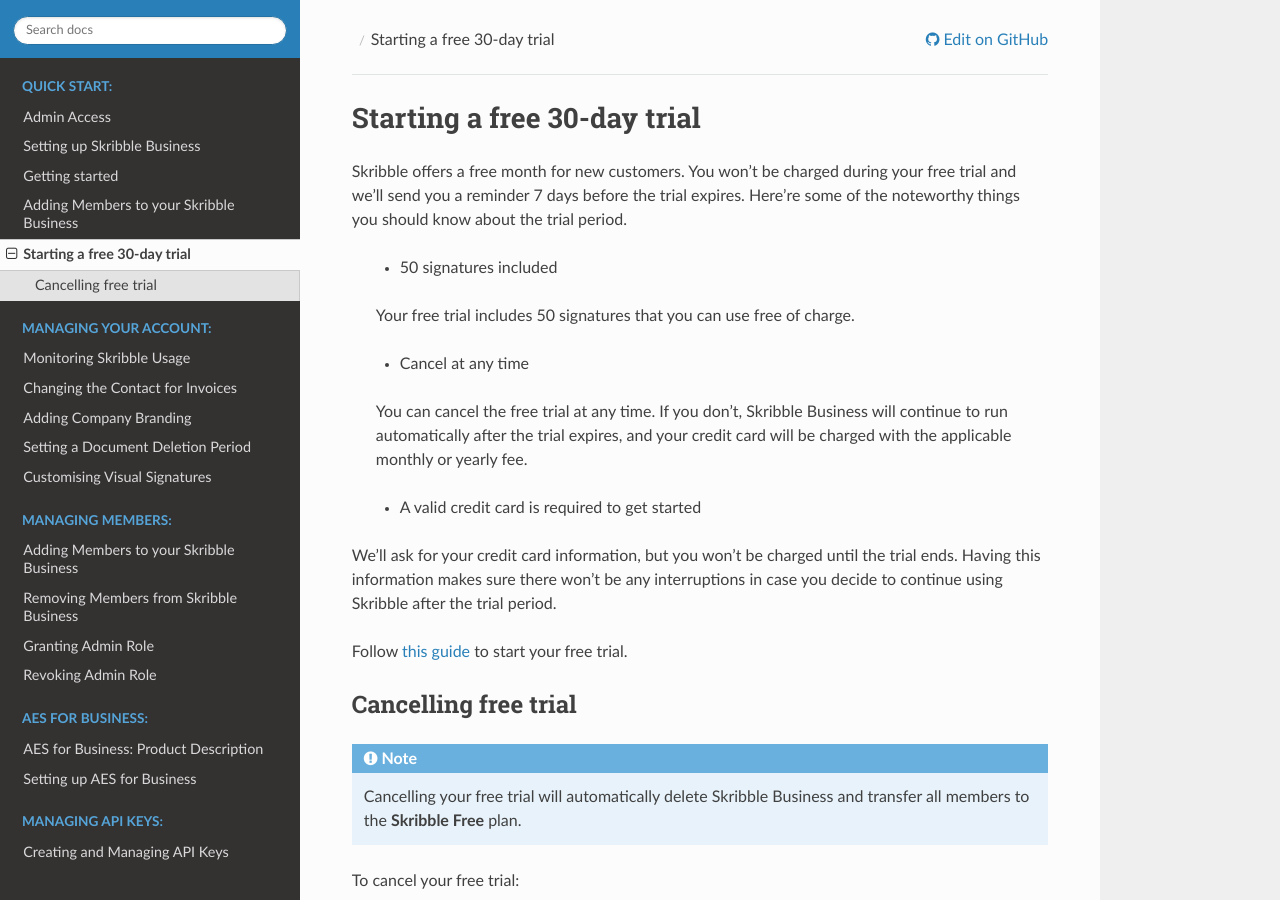
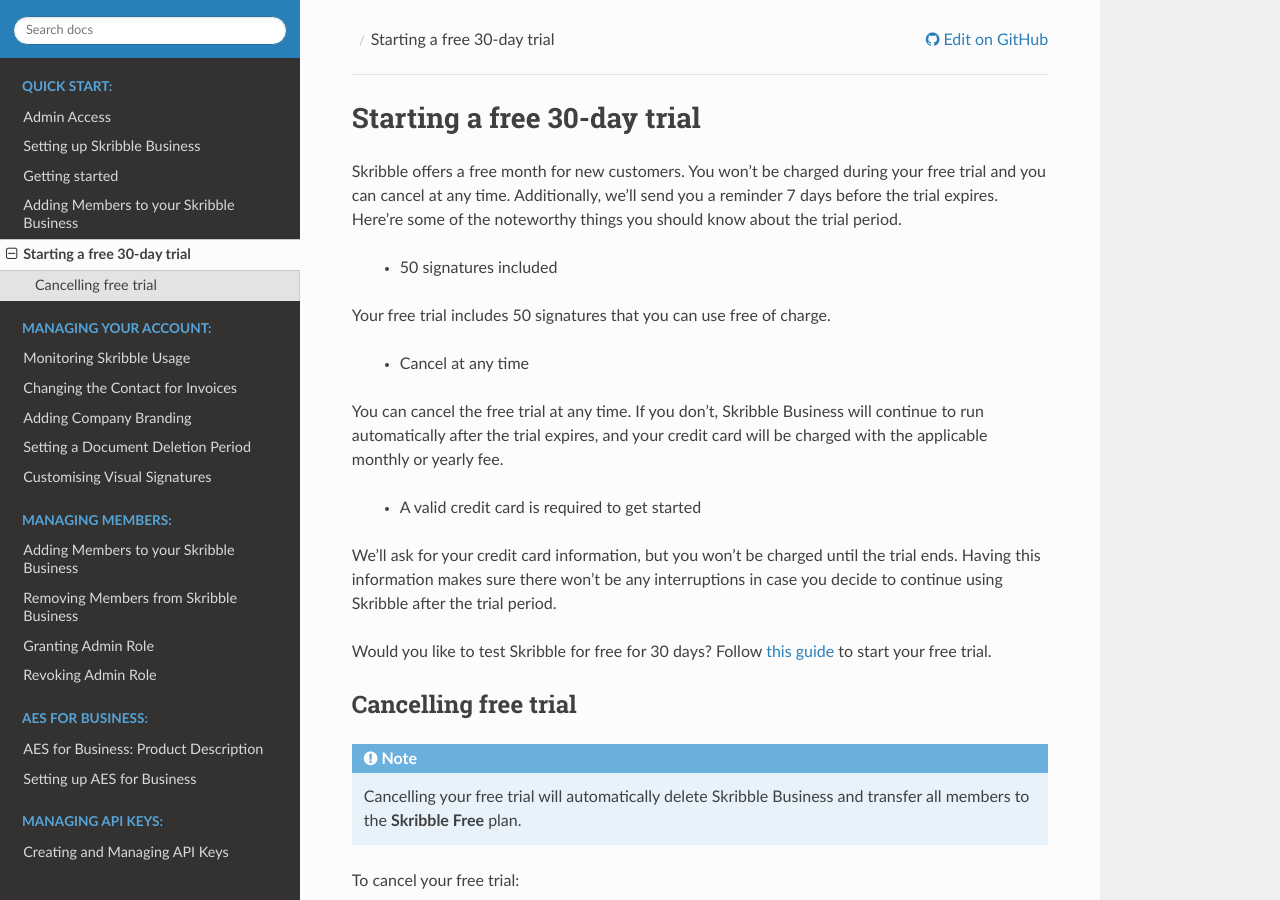
Before and after one commit to matthieu-bt/business-guide, a Sphinx documentation site: the page built from source/quickstart/trial.rst, in a window 1280 px wide and 900 px high. Built offline with Sphinx 7.4.7 and the Read the Docs theme 2.0.0, drawn with Linux system fonts in a browser that asks for light colours.

Commit message:
Spacing issues
another try to correct spacing issues

```diff
--- a/source/quickstart/trial.rst
+++ b/source/quickstart/trial.rst
@@ -4,22 +4,19 @@
 Starting a free 30-day trial
 ============================
 
-Skribble offers a free month for new customers. You won’t be charged during your free trial and we’ll send you a reminder 7 days before the trial expires.
+Skribble offers a free month for new customers. You won’t be charged during your free trial and you can cancel at any time. Additionally, we’ll send you a reminder 7 days before the trial expires.
 Here’re some of the noteworthy things you should know about the trial period.
 
   - 50 signatures included
-
-  Your free trial includes 50 signatures that you can use free of charge.
+Your free trial includes 50 signatures that you can use free of charge.
 
   - Cancel at any time
-
-  You can cancel the free trial at any time. If you don’t, Skribble Business will continue to run automatically after the trial expires, and your credit card will be charged with the applicable monthly or yearly fee.
+You can cancel the free trial at any time. If you don’t, Skribble Business will continue to run automatically after the trial expires, and your credit card will be charged with the applicable monthly or yearly fee.
 
   - A valid credit card is required to get started
-
 We’ll ask for your credit card information, but you won’t be charged until the trial ends. Having this information makes sure there won’t be any interruptions in case you decide to continue using Skribble after the trial period.
 
-Follow `this guide`_ to start your free trial.
+Would you like to test Skribble for free for 30 days? Follow `this guide`_ to start your free trial.
 
 .. _this guide: https://docs.skribble.com/business-admin/quickstart/upgrade.html
 
@@ -39,6 +36,7 @@
     :class: with-shadow
 
 
+
 - Navigate to **Current plan** and click the **pencil** icon
 
 
@@ -47,15 +45,17 @@
 
 
 
+
 - Click **Cancel free trial**
 
 
-   .. image:: step_3_cancel_trial.png
+  .. image:: step_3_cancel_trial.png
     :class: with-shadow
+
 
 
 - Click **Yes, cancel free trial** to confirm that you really want to cancel the trial and delete Skribble Business
 
 
-   .. image:: step_4_confirm_cancel.png
+  .. image:: step_4_confirm_cancel.png
     :class: with-shadow
```
